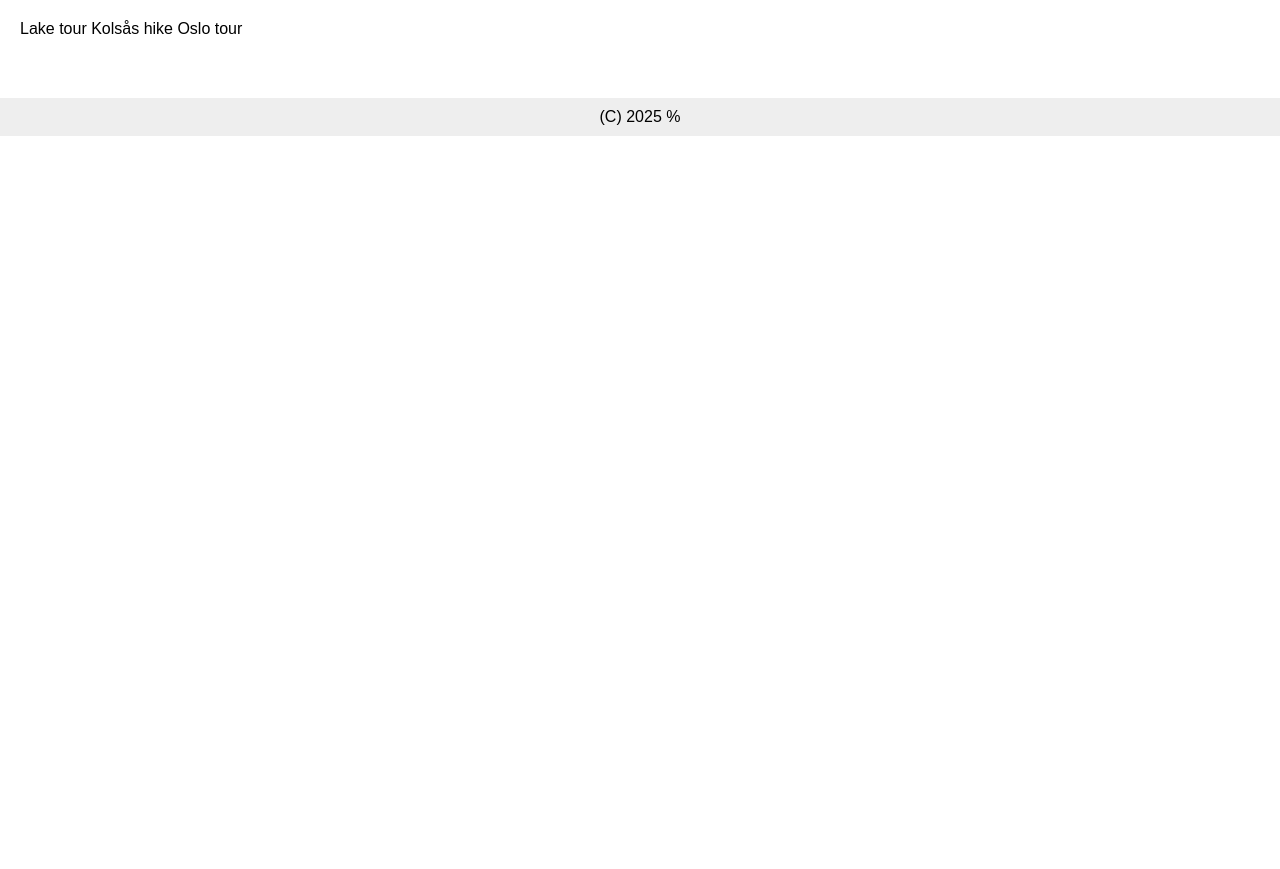
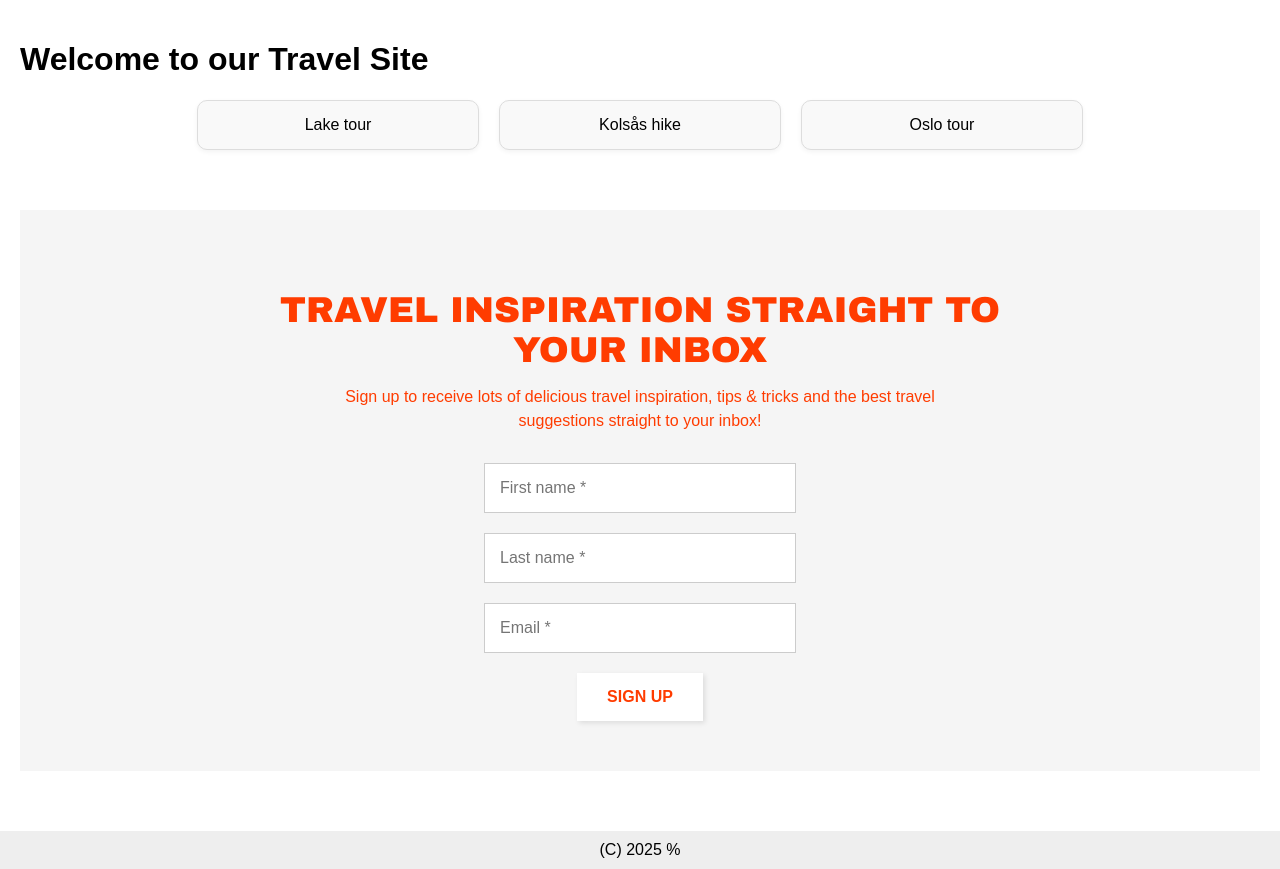
Before and after one commit to AlexP-9/ExamProj, a Django app: page /adventures/ in a window 1280 px wide. Shown: the part 38-907 px from the top of the page. Before the commit the page ends 174 px from the top, so only its background shows below. Run offline with Django 5.2, Linux system fonts and the light colour scheme; data comes from the database, SQL or seed files in the repository.

Commit message:
newsletter

```diff
--- a/AdventureApp/static/style.css
+++ b/AdventureApp/static/style.css
@@ -98,3 +98,70 @@ footer {
 .trip-card a:hover {
     text-decoration: underline;
 }
+
+
+
+
+.newsletter-section {
+    background-color: #f5f5f5;
+    padding: 50px 20px;
+    text-align: center;
+    margin-top: 60px;
+}
+
+.newsletter-heading {
+    color: #ff3c00;
+    font-size: 36px;
+    font-weight: 900;
+    font-family: 'Arial Black', sans-serif;
+    margin-bottom: 15px;
+}
+
+.newsletter-subtext {
+    color: #ff3c00;
+    font-size: 16px;
+    max-width: 600px;
+    margin: 0 auto 30px auto;
+    line-height: 1.5;
+}
+
+.newsletter-form {
+    display: flex;
+    flex-direction: column;
+    align-items: center;
+    gap: 20px;
+}
+
+.newsletter-input-group {
+    display: flex;
+    gap: 20px;
+    flex-wrap: wrap;
+    justify-content: center;
+    width: 100%;
+    max-width: 600px;
+}
+
+.newsletter-input-group input,
+.newsletter-email {
+    padding: 15px;
+    font-size: 16px;
+    width: 100%;
+    max-width: 280px;
+    border: 1px solid #ccc;
+}
+
+.newsletter-button {
+    background-color: white;
+    color: #ff3c00;
+    font-weight: bold;
+    border: none;
+    padding: 15px 30px;
+    font-size: 16px;
+    cursor: pointer;
+    box-shadow: 2px 2px 5px rgba(0,0,0,0.1);
+    transition: background-color 0.2s;
+}
+
+.newsletter-button:hover {
+    background-color: #ffe5de;
+}
--- a/AdventureApp/templates/MainPage.html
+++ b/AdventureApp/templates/MainPage.html
@@ -1,9 +1,32 @@
 {% extends "BaseTempl.html" %}
+{% load static %}
+
+{% block title %}Home{% endblock %}
 
 {% block body %}
+<h1>Welcome to our Travel Site</h1>
 
-{% for t in trips %}
-{{ t }}
-{% endfor %}
+<!-- Trips listing -->
+<div class="trip-gallery">
+    {% for t in trips %}
+        <div class="trip-card">{{ t }}</div>
+    {% endfor %}
+</div>
 
+<!-- Newsletter Sign-up Section -->
+<section class="newsletter-section">
+    <h2 class="newsletter-heading">TRAVEL INSPIRATION STRAIGHT TO<br>YOUR INBOX</h2>
+    <p class="newsletter-subtext">
+        Sign up to receive lots of delicious travel inspiration, tips & tricks and the best travel suggestions straight to your inbox!
+    </p>
+    <form class="newsletter-form" method="POST">
+        {% csrf_token %}
+        <div class="newsletter-input-group">
+            <input type="text" name="first_name" placeholder="First name *" required>
+            <input type="text" name="last_name" placeholder="Last name *" required>
+        </div>
+        <input type="email" name="email" placeholder="Email *" required class="newsletter-email">
+        <button type="submit" class="newsletter-button">SIGN UP</button>
+    </form>
+</section>
 {% endblock body %}
```
